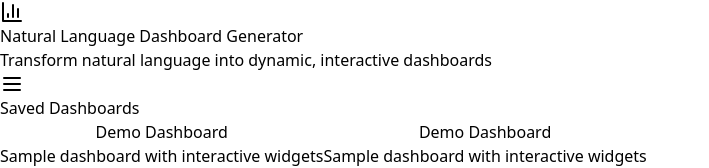
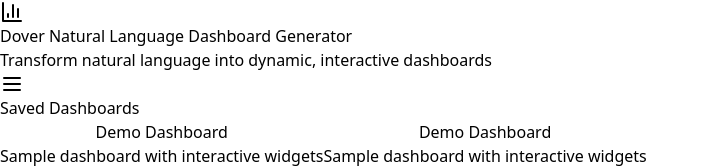
Before and after one commit to shantanu-b4a3/dynamic-dashboards, a React (Vite) app: page / in a window 1280 px wide. Shown: the top 168 px of the page, without its empty margins (0-709 px from the left). Built offline with nearby package versions, Linux system fonts and the light colour scheme.

Commit message:
Shantanu first commit

```diff
--- a/src/App.tsx
+++ b/src/App.tsx
@@ -29,7 +29,7 @@ const DashboardApp: React.FC = () => {
         <div className="px-6 py-4">
           <h1 className="text-2xl font-bold flex items-center gap-3">
             <BarChart3 className="w-8 h-8" />
-            Natural Language Dashboard Generator
+            Dover Natural Language Dashboard Generator
           </h1>
           <p className="text-sm text-blue-100 mt-1">
             Transform natural language into dynamic, interactive dashboards
```
Also changed, not shown: 1 other file (tests, documents, lock files or other folders).
